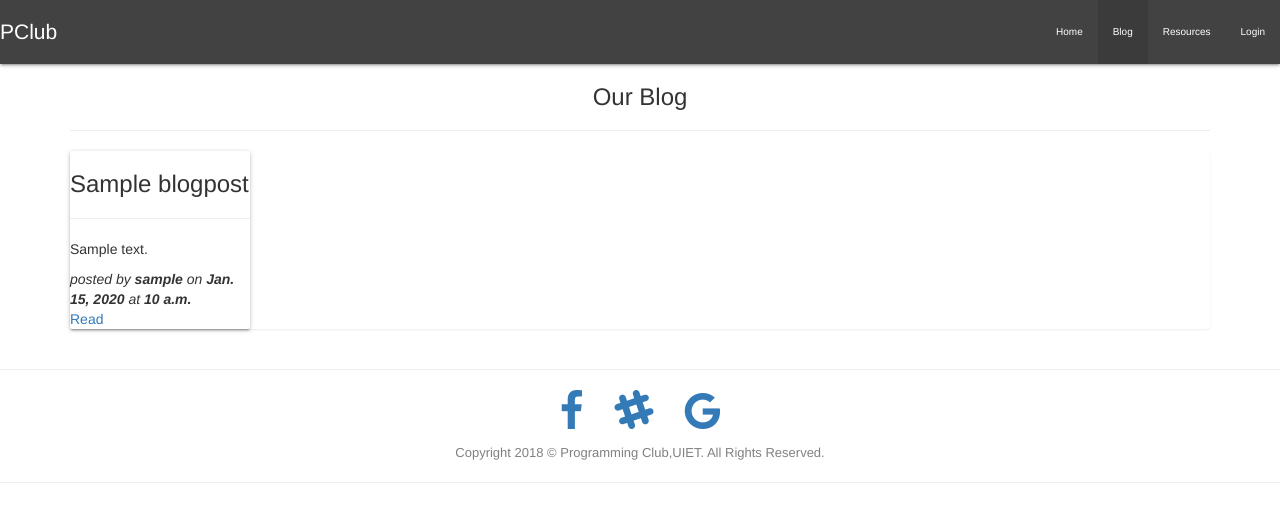
After one commit to pclubuiet/website, a Django app: page /home/blog/ in a window 1280 px wide. The commit adds this page. Shown: the top 522 px of the page. Run offline with Django 3.2, Linux system fonts and the light colour scheme; tables that the repository leaves empty hold one stand-in row (values such as "Sample post"); parts of the project's set-up code (start-up, migrations or seed data) failed here and were passed over; some libraries are stand-ins or nearby versions.

Commit message:
Add blog list template

```diff
--- a/home/urls.py
+++ b/home/urls.py
@@ -5,6 +5,8 @@ app_name='home'
 urlpatterns = [
     path('tinymce/', include('tinymce.urls')),
     path('resources/<int:pk>/', views.Resources.as_view(), name = 'resources'),
+    path('blog/<int:pk>/', views.BlogPostView.as_view(), name = 'blog_post'),
+    path('blog/', views.BlogPostList.as_view(), name = 'blog'),
     path('topics/', views.Topics.as_view(), name = 'topics'),
     path('', views.Home.as_view(), name = 'home'),
 ]
--- a/home/views.py
+++ b/home/views.py
@@ -18,3 +18,13 @@ class Resources(views.View):
     def get(self, request, pk, *args, **kwargs):
         topic = get_object_or_404(Topic, pk=pk)
         return render(request, "home/resources/resources.html", {'resources': topic.resource_set.all(), 'topic' : topic})
+
+class BlogPostList(views.View):
+    def get(self, request, *args, **kwargs):
+        posts = BlogPost.objects.all()
+        return render(request, "home/blog/index.html", {'posts': posts})
+
+class BlogPostView(views.View):
+    def get(self, request, pk, *args, **kwargs):
+        post = get_object_or_404(BlogPost, pk=pk)
+        return render(request, "home/blog/blog_post.html", {'post': post})
--- a/templates/base.html
+++ b/templates/base.html
@@ -49,6 +49,7 @@
             <li><a>Hello, {{user.username}}</a></li>
           {% endif %}
           <li {% if request.resolver_match.url_name == "home" %}class="active"{% endif %}><a href="{% url 'home:home' %}">Home</a></li>
+          <li {% if request.resolver_match.url_name == "blog" %}class="active"{% endif %}><a href="{% url 'home:blog' %}">Blog</a></li>
           <li {% if request.resolver_match.url_name == "topics" %}class="active"{% endif %}><a href="{% url 'home:topics' %}">Resources</a></li>
           {% if user.username %}
             <li><a href="{% url 'logout' %}">Logout</a></li>
@@ -63,6 +64,7 @@
         <li>Hello,{{user.username}} </li>
       {% endif %}
       <li {% if request.resolver_match.url_name == "home" %}class="active"{% endif %}><a href="{% url 'home:home' %}">Home</a></li>
+      <li {% if request.resolver_match.url_name == "blog" %}class="active"{% endif %}><a href="{% url 'home:blog' %}">Blog</a></li>
       <li {% if request.resolver_match.url_name == "resources" %}class="active"{% endif %}><a href="{% url 'home:topics' %}">Resources</a></li>
       {% if user.username %}
         <li><a href="{% url 'logout' %}">Logout</a></li>
--- /dev/null
+++ b/templates/home/blog/index.html
@@ -0,0 +1,30 @@
+{% extends 'base.html'%}
+{% load staticfiles %}
+{% block content %}
+<div class="container text-center">
+  <h3>Our Blog</h3>
+  <hr/>
+    <div class="list-group">
+      {% for post in posts %}
+        <div class="card" style="width: 18rem; padding-top: 10px; text-align: left; cursor: pointer;">
+          <div class="card-body">
+            <h5 class="card-title">{{ post.title }}</h5>
+            <hr/>
+            <p class="card-text">
+              {{ post.description }}
+            </p>
+            <i>
+              posted by <b>{{ post.created_by }}</b> on <b>{{ post.created_at.date }}</b> at <b> {{ post.created_at.time }}</b>
+            </i>
+            <br/>
+            <a href="{% url 'home:blog_post' pk=post.pk %}" > Read </a>
+          </div>
+        </div>
+      {% endfor %}
+    </div>
+</div>
+{% endblock %}
+
+{% block scripts %}
+
+{% endblock %}
```
Also changed, not shown: templates/home/blog/blog_post.html (added, +16 -0 lines), 1 other file.
